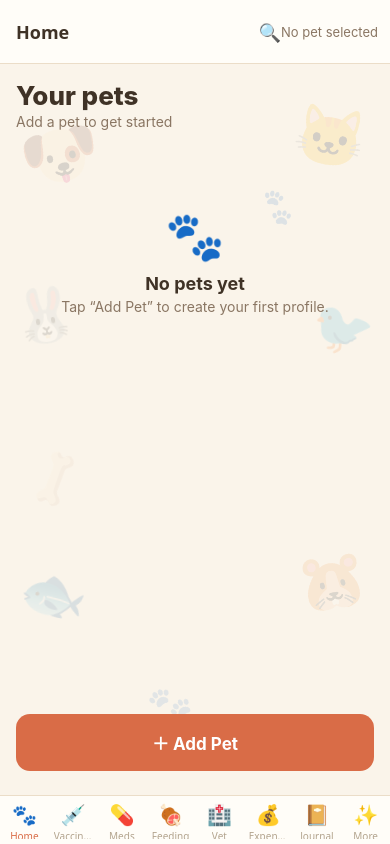
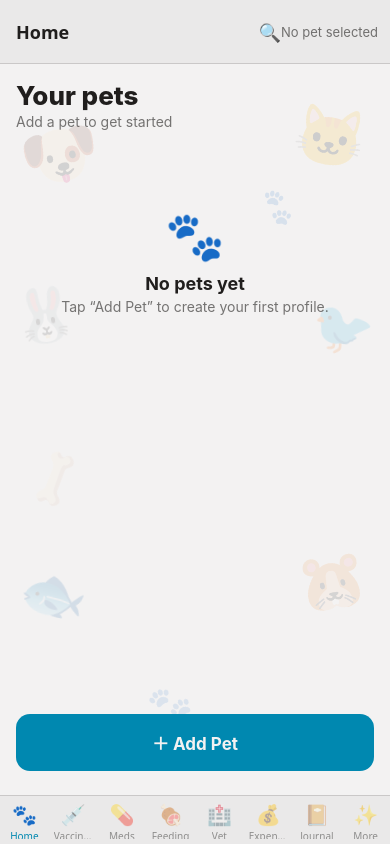
Before and after one commit to dillyd-pixel/PetParentTracker, a React Native app: screen /Search in a window 390 px wide. Built offline with nearby package versions, Linux system fonts and the light colour scheme.

Commit message:
Theme: port Broadsheet design tokens (COLOR/SPACE/BS styles)

```diff
--- a/src/theme.ts
+++ b/src/theme.ts
@@ -1,45 +1,357 @@
 /**
- * Central app theme — tweak once to re-theme everything.
+ * Central app theme — the "Broadsheet" design system, tweak once to re-theme
+ * everything.
  *
- * Warm pet-app palette: cream backgrounds, warm terracotta primary, soft
- * amber accent, calm sage secondary. All screens reference these tokens —
- * no literal hex values in screen stylesheets.
+ * Ported from the owner's Claude Design prototype (`PetBlueprintApp.js`): a
+ * print-inspired, editorial palette — newsprint-grey paper, near-black ink,
+ * a single teal accent for actions and a magenta second accent for alerts and
+ * premium. Everything the app renders draws from the tokens below; screens
+ * never hard-code a hex value.
+ *
+ * Exports:
+ *  - `COLOR`  — the palette.
+ *  - `SPACE` / `S` — the 5/10/15/20/30 spacing scale.
+ *  - `FONT_HEAD` — the display serif used by headings and buttons.
+ *  - `BS` — the shared style sheet (46 named styles) that screens compose.
+ *  - Individual named constants (`h1`, `kicker`, `divRowBetween`, …) for the
+ *    same styles, so a screen can import just what it uses.
+ *  - `AppColors` / `cardShadow` — the previous warm-palette names, kept as
+ *    deprecated aliases that now resolve to the Broadsheet tokens. Older
+ *    screens keep working (and immediately look like the new design) while
+ *    later phases migrate them to `BS` + `COLOR` directly.
+ *
+ * Font note: the design's headings are set in Source Serif 4. Bundling the
+ * actual .ttf needs `expo-font` plus the font file (neither is in the project
+ * yet, and adding either needs a package/asset download), so this phase keeps
+ * `FONT_HEAD` on the platform serif — Android renders it with Noto Serif,
+ * which is close to Source Serif 4. Swapping in the bundled font later is a
+ * one-line change here plus `expo-font`'s `useFonts` in App.tsx.
  */
+import { Platform, StyleSheet } from 'react-native';
 import type { ViewStyle } from 'react-native';
 
-export const AppColors = {
-  /** Warm terracotta — primary buttons, active tab, selected chips. */
-  primary: '#D96C47',
-  primaryDark: '#B8552F',
-  /** Soft amber — highlights, reminders, "due soon" states. */
-  accent: '#E9A13B',
-  /** Calm sage — secondary/positive states ("up to date", success). */
-  sage: '#7D9B76',
-  /** Cream/off-white app background. */
-  background: '#FAF4EA',
-  /** Warm white cards and sheets. */
-  card: '#FFFDF8',
-  /** Warm sand borders and disabled fills. */
-  border: '#EBDDC8',
-  /** Warm espresso body text. */
-  text: '#3F3226',
-  /** Warm muted secondary text. */
-  textMuted: '#8A7663',
-  /** Input placeholders and inactive glyphs. */
-  placeholder: '#B3A48E',
-  /** Off-state switch tracks. */
-  trackOff: '#D9CBB4',
-  /** Warm scrim behind bottom sheets. */
-  overlay: 'rgba(63,50,38,0.45)',
-  danger: '#C2492F',
-  white: '#FFFFFF',
+/** The Broadsheet palette. */
+export const COLOR = {
+  /** Paper — the app background. */
+  bg: '#f3f2f2',
+  /** Slightly darker paper — inputs, cards, photo boxes, tags. */
+  surface: '#eae9e9',
+  /** Ink. */
+  text: '#201e1d',
+  /** Secondary text (60% ink). */
+  textMuted: 'rgba(32,30,29,0.6)',
+  /** Tertiary/hint text (45% ink). */
+  textFaint: 'rgba(32,30,29,0.45)',
+  /** Teal — primary buttons, active segment, selected chips, links. */
+  accent: '#0088b0',
+  /** Deep teal — link text and active tab labels. */
+  accent700: '#005e7c',
+  /** Magenta — premium, alerts, "due" states. */
+  accent2: '#d6006c',
+  /** Deep magenta — premium kickers and price text on paper. */
+  accent2_700: '#98014c',
+  /** Hairline rules and borders (16% ink). */
+  divider: 'rgba(32,30,29,0.16)',
+  /** Neutral grey — dashed empty boxes, inert glyphs. */
+  neutral500: '#8f8d8c',
 };
 
-/** Soft warm drop shadow for cards and floating buttons. */
-export const cardShadow: ViewStyle = {
-  shadowColor: '#3F3226',
-  shadowOffset: { width: 0, height: 2 },
-  shadowOpacity: 0.08,
-  shadowRadius: 8,
-  elevation: 2,
+/** The 5/10/15/20/30 spacing scale (a.k.a. `S`). */
+export const SPACE = { s1: 5, s2: 10, s3: 15, s4: 20, s6: 30 };
+
+/** Short alias for `SPACE`. */
+export const S = SPACE;
+
+/**
+ * The display serif for headings and button labels.
+ *
+ * TODO(font): replace with the bundled "Source Serif 4" family once
+ * `expo-font` + the .ttf asset can be added to the project (see file header).
+ */
+export const FONT_HEAD = Platform.select({
+  ios: 'Source Serif Pro',
+  android: 'serif',
+  default: 'serif',
+});
+
+/** Shorthand for a full-bleed screen: fills its parent on the paper colour. */
+const SCREEN: ViewStyle = { flex: 1, backgroundColor: COLOR.bg };
+
+/**
+ * The shared Broadsheet style sheet. Compose with `BS.h1`, `BS.divRowBetween`,
+ * … or import the individual names re-exported below.
+ */
+export const BS = StyleSheet.create({
+  /** Screen root: paper background, fills the navigator's content area. */
+  screen: SCREEN,
+  /** Standard scroll content padding, with room for the 5-item tab bar. */
+  pad: { padding: SPACE.s4, paddingBottom: 100 },
+
+  /* ---- type ---- */
+  h1: {
+    fontFamily: FONT_HEAD,
+    fontWeight: '700',
+    fontSize: 30,
+    color: COLOR.text,
+    letterSpacing: -0.3,
+    marginBottom: SPACE.s2,
+  },
+  kicker: {
+    fontSize: 11,
+    letterSpacing: 1.5,
+    textTransform: 'uppercase',
+    color: COLOR.textMuted,
+  },
+  body: { fontSize: 16, lineHeight: 24, color: COLOR.text, marginVertical: SPACE.s2 },
+  italic: { fontSize: 14, fontStyle: 'italic', color: COLOR.textMuted, paddingVertical: SPACE.s1 },
+  caption: { fontSize: 12.5, color: COLOR.textMuted },
+  link: { fontSize: 13, color: COLOR.accent700, fontWeight: '600' },
+  rowLabel: { fontSize: 16, fontWeight: '600', color: COLOR.text },
+  strike: { textDecorationLine: 'line-through', color: COLOR.textMuted },
+
+  /* ---- layout ---- */
+  rowBetween: {
+    flexDirection: 'row',
+    justifyContent: 'space-between',
+    alignItems: 'baseline',
+    marginBottom: SPACE.s3,
+  },
+  row: { flexDirection: 'row', gap: SPACE.s2 },
+  rowWrap: { flexDirection: 'row', flexWrap: 'wrap', gap: SPACE.s2 },
+  /** Stacked row with a hairline under it (list of rows). */
+  divRow: {
+    paddingVertical: SPACE.s2,
+    borderBottomWidth: 1,
+    borderBottomColor: COLOR.divider,
+  },
+  /** Two-ended row with a hairline under it (label … value). */
+  divRowBetween: {
+    flexDirection: 'row',
+    justifyContent: 'space-between',
+    alignItems: 'center',
+    paddingVertical: 11,
+    borderBottomWidth: 1,
+    borderBottomColor: COLOR.divider,
+  },
+
+  /* ---- forms ---- */
+  field: { marginBottom: SPACE.s4 },
+  fieldLabel: {
+    fontSize: 11,
+    letterSpacing: 1.2,
+    textTransform: 'uppercase',
+    color: COLOR.textMuted,
+    marginBottom: SPACE.s1,
+  },
+  input: {
+    minHeight: 40,
+    paddingHorizontal: SPACE.s2,
+    fontSize: 15,
+    color: COLOR.text,
+    backgroundColor: COLOR.surface,
+    borderWidth: 1,
+    borderColor: COLOR.divider,
+    borderRadius: 2,
+  },
+  seg: {
+    flexDirection: 'row',
+    borderWidth: 1,
+    borderColor: COLOR.divider,
+    borderRadius: 2,
+    overflow: 'hidden',
+  },
+  segOpt: { flex: 1, paddingVertical: 10, alignItems: 'center' },
+  segOptActive: { backgroundColor: COLOR.accent },
+  segText: { fontSize: 13, color: COLOR.text },
+  segTextActive: { fontSize: 13, color: COLOR.bg, fontWeight: '600' },
+
+  /* ---- buttons ---- */
+  btnPrimary: {
+    backgroundColor: COLOR.accent,
+    borderRadius: 2,
+    paddingVertical: 12,
+    alignItems: 'center',
+  },
+  btnPrimaryText: {
+    color: COLOR.bg,
+    fontWeight: '700',
+    fontSize: 15,
+    fontFamily: FONT_HEAD,
+  },
+  btnSecondary: {
+    borderWidth: 1,
+    borderColor: COLOR.divider,
+    borderRadius: 2,
+    paddingVertical: 12,
+    alignItems: 'center',
+  },
+  btnSecondaryText: {
+    color: COLOR.text,
+    fontWeight: '700',
+    fontSize: 15,
+    fontFamily: FONT_HEAD,
+  },
+
+  /* ---- tags / chips ---- */
+  tag: {
+    paddingVertical: 6,
+    paddingHorizontal: 12,
+    borderRadius: 20,
+    backgroundColor: COLOR.surface,
+  },
+  tagActive: { backgroundColor: COLOR.accent },
+  tagText: { fontSize: 13, color: COLOR.text },
+  tagTextActive: { fontSize: 13, color: COLOR.bg, fontWeight: '600' },
+  tagAccent2: { backgroundColor: 'rgba(214,0,108,0.15)' },
+  tagNeutral: { backgroundColor: COLOR.surface },
+  tagTextAccent2: { fontSize: 12, color: COLOR.accent2_700, fontWeight: '600' },
+  tagTextNeutral: { fontSize: 12, color: COLOR.text },
+
+  /* ---- cards ---- */
+  card: {
+    borderWidth: 1.5,
+    borderColor: COLOR.text,
+    padding: SPACE.s4,
+    marginTop: SPACE.s4,
+    gap: SPACE.s2,
+  },
+  cardKicker: {
+    fontSize: 10.5,
+    letterSpacing: 1.6,
+    textTransform: 'uppercase',
+    color: COLOR.accent2_700,
+  },
+  cardTitleLg: {
+    fontFamily: FONT_HEAD,
+    fontSize: 19,
+    fontWeight: '700',
+    color: COLOR.text,
+    lineHeight: 25,
+  },
+  priceText: { fontSize: 19, fontWeight: '600', color: COLOR.accent2_700 },
+
+  /* ---- media ---- */
+  /** The big photo plate on a pet's page. */
+  petPhotoBox: { height: 180, backgroundColor: COLOR.surface, marginBottom: SPACE.s3 },
+  thumb: { width: 46, height: 58, borderRadius: 2 },
+  thumbBlank: { backgroundColor: COLOR.surface },
+  recordPreview: { width: '100%', height: 180, borderRadius: 2, marginBottom: SPACE.s3 },
+  dashedBox: {
+    borderWidth: 1,
+    borderStyle: 'dashed',
+    borderColor: COLOR.neutral500,
+    padding: 30,
+    alignItems: 'center',
+    marginBottom: SPACE.s3,
+  },
+
+  /* ---- tab bar ---- */
+  tabBar: {
+    flexDirection: 'row',
+    borderTopWidth: 1,
+    borderTopColor: COLOR.divider,
+    backgroundColor: COLOR.bg,
+    paddingVertical: 10,
+  },
+  tabItem: { flex: 1, alignItems: 'center' },
+  tabText: { fontSize: 11, color: COLOR.textMuted },
+  tabTextActive: { fontSize: 11, color: COLOR.accent700, fontWeight: '700' },
+});
+
+/* Individual named styles, for screens that import only what they use. */
+export const {
+  screen,
+  pad,
+  h1,
+  kicker,
+  body,
+  italic,
+  caption,
+  link,
+  rowLabel,
+  strike,
+  rowBetween,
+  row,
+  rowWrap,
+  divRow,
+  divRowBetween,
+  field,
+  fieldLabel,
+  input,
+  seg,
+  segOpt,
+  segOptActive,
+  segText,
+  segTextActive,
+  btnPrimary,
+  btnPrimaryText,
+  btnSecondary,
+  btnSecondaryText,
+  tag,
+  tagActive,
+  tagText,
+  tagTextActive,
+  tagAccent2,
+  tagNeutral,
+  tagTextAccent2,
+  tagTextNeutral,
+  card,
+  cardKicker,
+  cardTitleLg,
+  priceText,
+  petPhotoBox,
+  thumb,
+  thumbBlank,
+  recordPreview,
+  dashedBox,
+  tabBar,
+  tabItem,
+  tabText,
+  tabTextActive,
+} = BS;
+
+/**
+ * Legacy palette names, mapped onto the Broadsheet tokens.
+ *
+ * @deprecated Use `COLOR` (colours) and `BS` (styles) instead. Kept so the
+ * screens this phase did not rewrite still compile — and still pick up the new
+ * design, because every value here points at a Broadsheet token.
+ */
+export const AppColors = {
+  /** @deprecated `COLOR.accent` (teal) — buttons, active/selected state. */
+  primary: COLOR.accent,
+  /** @deprecated `COLOR.accent700` (deep teal). */
+  primaryDark: COLOR.accent700,
+  /** @deprecated `COLOR.accent2` (magenta) — premium and highlights. */
+  accent: COLOR.accent2,
+  /** @deprecated `COLOR.neutral500` — cards stay on paper now. */
+  sage: COLOR.neutral500,
+  /** @deprecated `COLOR.bg` (paper). */
+  background: COLOR.bg,
+  /** @deprecated `COLOR.surface` — cards and inputs sit on darker paper. */
+  card: COLOR.surface,
+  /** @deprecated `COLOR.divider`. */
+  border: COLOR.divider,
+  /** @deprecated `COLOR.text` (ink). */
+  text: COLOR.text,
+  /** @deprecated `COLOR.textMuted`. */
+  textMuted: COLOR.textMuted,
+  /** @deprecated `COLOR.textFaint`. */
+  placeholder: COLOR.textFaint,
+  /** @deprecated `COLOR.divider`. */
+  trackOff: COLOR.divider,
+  /** @deprecated No scrims in the Broadsheet design; ink at 45%. */
+  overlay: 'rgba(32,30,29,0.45)',
+  /** @deprecated `COLOR.accent2_700` (deep magenta) — destructive/alert. */
+  danger: COLOR.accent2_700,
+  /** @deprecated `COLOR.bg` — text on an accent-filled button. */
+  white: COLOR.bg,
 };
+
+/**
+ * The design is flat print: no drop shadows. Exported as an empty style so
+ * screens that still spread it keep compiling.
+ *
+ * @deprecated Card outlines (`BS.card`) carry the hierarchy now.
+ */
+export const cardShadow: ViewStyle = {};
```
